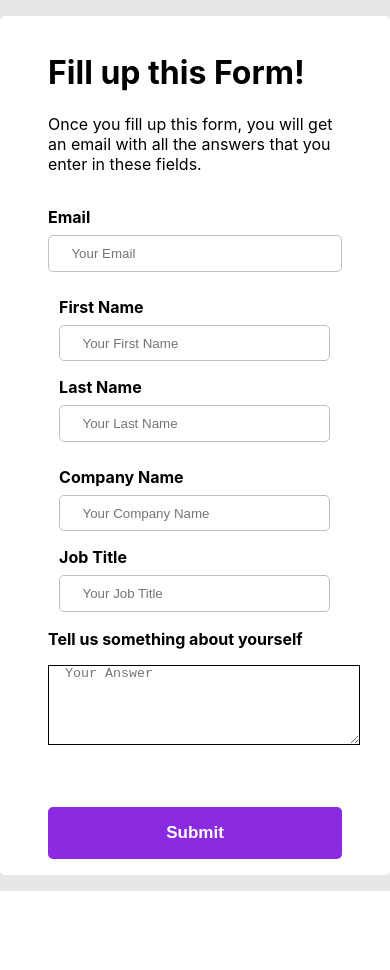
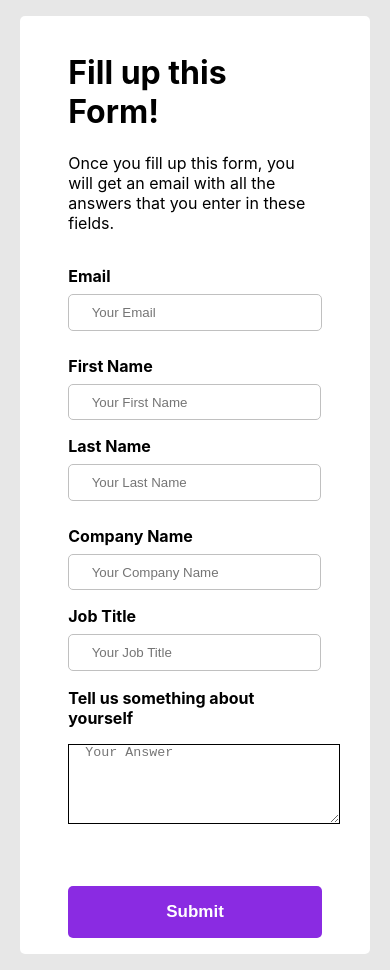
Before and after one commit to nehalkadyan/Effizient-assignment, a React (Create React App) app in the folder form/: page / in a window 390 px wide. Before the commit the page ends 891 px from the top, so only its background shows below. Built offline with nearby package versions, Linux system fonts and the light colour scheme.

Commit message:
Update formPage.css

```diff
--- a/form/src/pages/formPage.css
+++ b/form/src/pages/formPage.css
@@ -66,6 +66,12 @@ button{
     cursor: pointer;
 }
 
+@media screen and(max-width: 1600px){
+   .form__textArea textarea{
+       margin-top: 1rem;
+   }
+}
+
 
 
 
@@ -93,7 +99,7 @@ button{
    }
 
     .form__container{
-        width: 80%;
+        width: 65%;
     }
 
     .form__input_names{
```
